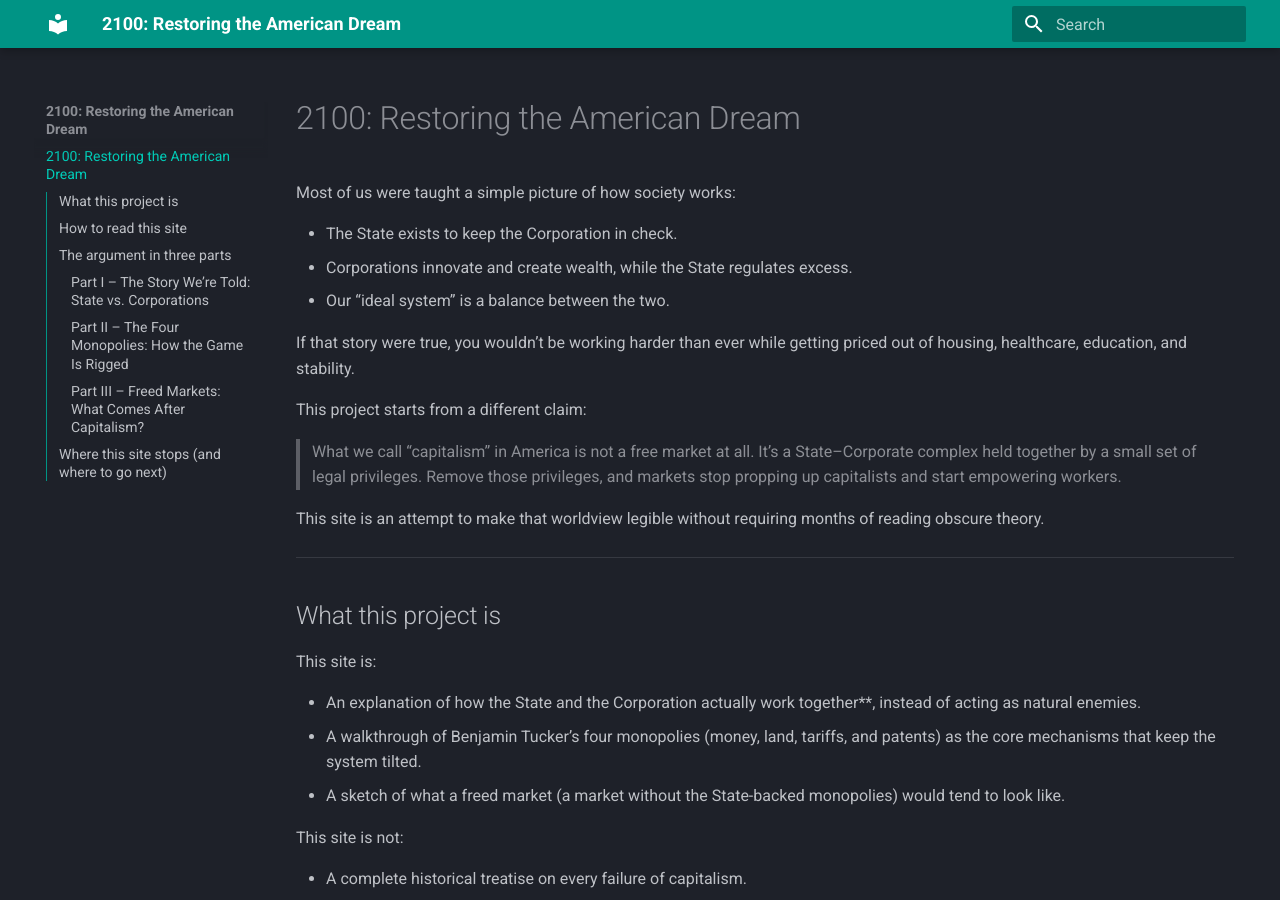
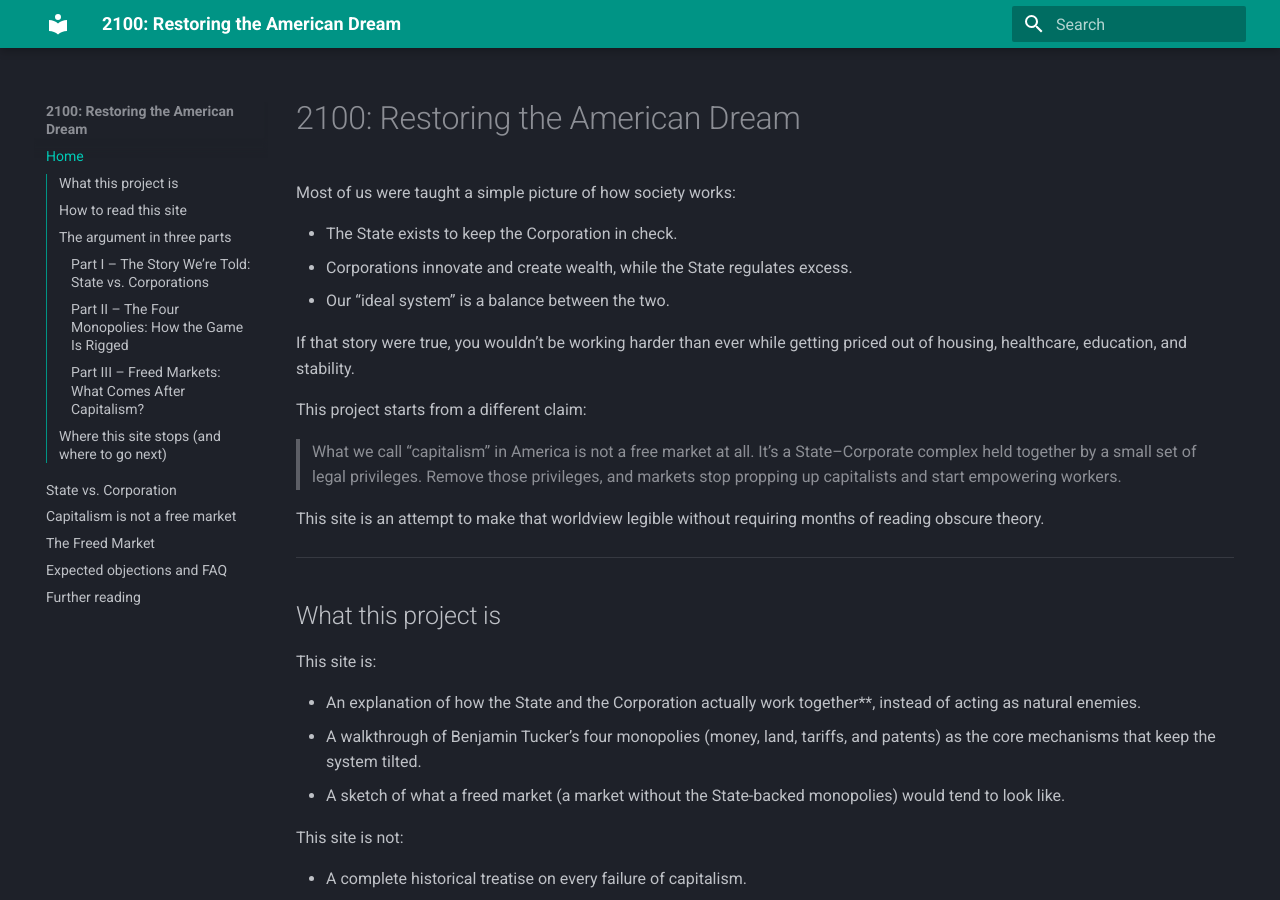
Before and after one commit to LucasVance/2100, an MkDocs documentation site: the page built from docs/index.md, in a window 1280 px wide and 900 px high. Built offline with MkDocs 1.6.1 and Material for MkDocs 9.7.7, drawn with Linux system fonts in a browser that asks for light colours.

Commit message:
Outline other arguments

```diff
--- a/mkdocs.yml
+++ b/mkdocs.yml
@@ -3,21 +3,29 @@ site_url: https://yourusername.github.io/2100/
 site_description: "2100: Restoring the American Dream"
 
 theme:
-  name: material
-  palette:
-    scheme: slate  # Dark mode default
-    primary: teal
-    accent: cyan
-  features:
-    - navigation.expand # Keeps the sidebar useful if you add more pages later
-    - toc.integrate     # Puts the Table of Contents on the left, keeping the reading flow clean
-    - content.footnote.tooltips
-    - content.tooltips
+    name: material
+    palette:
+        scheme: slate # Dark mode default
+        primary: teal
+        accent: cyan
+    features:
+        - navigation.expand # Keeps the sidebar useful if you add more pages later
+        - toc.integrate # Puts the Table of Contents on the left, keeping the reading flow clean
+        - content.footnote.tooltips
+        - content.tooltips
 
 markdown_extensions:
-  - admonition
-  - pymdownx.details   # <--- THIS IS THE MAGIC ACCORDION FEATURE
-  - pymdownx.superfences
-  - attr_list
-  - footnotes
-  - abbr
+    - admonition
+    - pymdownx.details # <--- THIS IS THE MAGIC ACCORDION FEATURE
+    - pymdownx.superfences
+    - attr_list
+    - footnotes
+    - abbr
+
+nav:
+    - Home: index.md
+    - State vs. Corporation: state-vs-corp.md
+    - Capitalism is not a free market: liberty.md
+    - The Freed Market: freed-market.md
+    - Expected objections and FAQ: objections.md
+    - Further reading: resources.md
```
Also changed, not shown: docs/freed-market.md (added, +3 -0 lines), docs/liberty.md (added, +1 -0 lines), docs/resources.md (added, +3 -0 lines), docs/state-vs-corp.md (added, +1 -0 lines), 1 other file.
